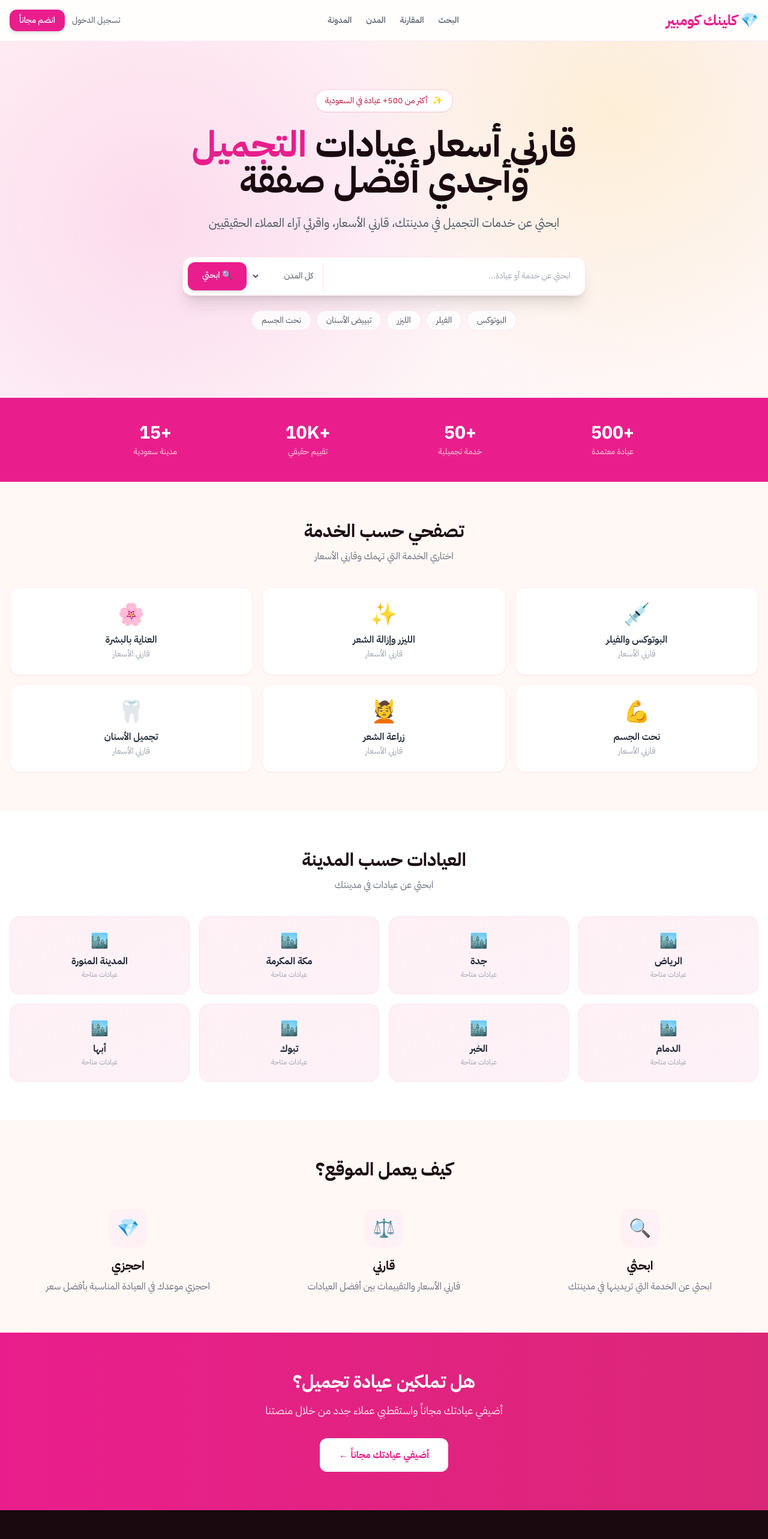
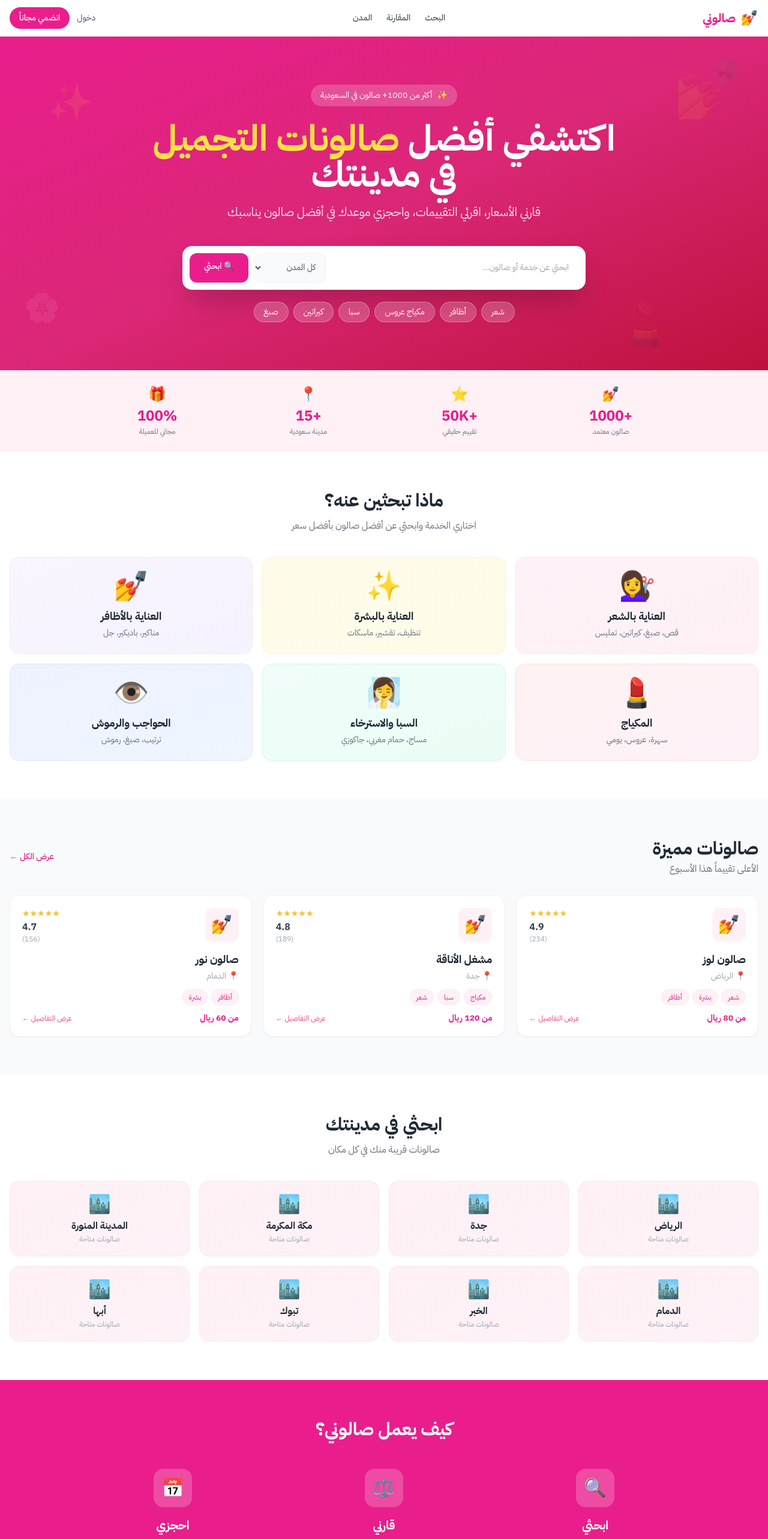
Before and after one commit to eeccv/clinic-compare, a Next.js app: page / in a window 1280 px wide. Shown: the top 2565 px of the page at 60% size. Built offline with nearby package versions, Linux system fonts and the light colour scheme.

Commit message:
update to beauty salon platform

```diff
--- a/app/page.tsx
+++ b/app/page.tsx
@@ -1,5 +1,14 @@
 // app/page.tsx
 import Link from 'next/link'
+
+const SALON_SERVICES = [
+  { slug: 'hair', name: 'العناية بالشعر', icon: '💇‍♀️', desc: 'قص، صبغ، كيراتين، تمليس', color: 'from-pink-50 to-rose-50', border: 'border-pink-100' },
+  { slug: 'skin', name: 'العناية بالبشرة', icon: '✨', desc: 'تنظيف، تقشير، ماسكات', color: 'from-amber-50 to-yellow-50', border: 'border-amber-100' },
+  { slug: 'nails', name: 'العناية بالأظافر', icon: '💅', desc: 'مناكير، باديكير، جل', color: 'from-purple-50 to-violet-50', border: 'border-purple-100' },
+  { slug: 'makeup', name: 'المكياج', icon: '💄', desc: 'سهرة، عروس، يومي', color: 'from-red-50 to-pink-50', border: 'border-red-100' },
+  { slug: 'spa', name: 'السبا والاسترخاء', icon: '🧖‍♀️', desc: 'مساج، حمام مغربي، جاكوزي', color: 'from-teal-50 to-emerald-50', border: 'border-teal-100' },
+  { slug: 'eyebrow', name: 'الحواجب والرموش', icon: '👁️', desc: 'ترتيب، صبغ، رموش', color: 'from-indigo-50 to-blue-50', border: 'border-indigo-100' },
+]
 
 const SAUDI_CITIES = [
   { name: 'riyadh', nameAr: 'الرياض' },
@@ -12,79 +21,80 @@ const SAUDI_CITIES = [
   { name: 'abha', nameAr: 'أبها' },
 ]
 
-const SERVICE_CATEGORIES = [
-  { slug: 'botox', name: 'البوتوكس والفيلر' },
-  { slug: 'laser', name: 'الليزر وإزالة الشعر' },
-  { slug: 'skin', name: 'العناية بالبشرة' },
-  { slug: 'body', name: 'نحت الجسم' },
-  { slug: 'hair', name: 'زراعة الشعر' },
-  { slug: 'dental', name: 'تجميل الأسنان' },
+const FEATURED_SALONS = [
+  { name: 'صالون لوز', city: 'الرياض', rating: 4.9, reviews: 234, services: ['شعر', 'بشرة', 'أظافر'], slug: 'louz-salon', price: 'من 80 ريال' },
+  { name: 'مشغل الأناقة', city: 'جدة', rating: 4.8, reviews: 189, services: ['مكياج', 'سبا', 'شعر'], slug: 'elegance-salon', price: 'من 120 ريال' },
+  { name: 'صالون نور', city: 'الدمام', rating: 4.7, reviews: 156, services: ['أظافر', 'بشرة'], slug: 'noor-salon', price: 'من 60 ريال' },
 ]
 
 export default function HomePage() {
   return (
-    <main className="min-h-screen bg-cream" dir="rtl">
+    <main className="min-h-screen bg-white" dir="rtl">
+
       {/* Navbar */}
-      <nav className="bg-white/80 backdrop-blur-md border-b border-rose-100 sticky top-0 z-50">
-        <div className="max-w-7xl mx-auto px-4 py-4 flex items-center justify-between">
-          <Link href="/" className="text-2xl font-bold text-rose-600">
-            💎 كلينك كومبير
+      <nav className="bg-white border-b border-rose-100 sticky top-0 z-50 shadow-sm">
+        <div className="max-w-7xl mx-auto px-4 py-3 flex items-center justify-between">
+          <Link href="/" className="flex items-center gap-2">
+            <span className="text-2xl">💅</span>
+            <span className="text-xl font-bold text-rose-600">صالوني</span>
           </Link>
           <div className="hidden md:flex items-center gap-6 text-sm font-medium text-gray-600">
             <Link href="/search" className="hover:text-rose-600 transition-colors">البحث</Link>
             <Link href="/compare" className="hover:text-rose-600 transition-colors">المقارنة</Link>
             <Link href="/cities" className="hover:text-rose-600 transition-colors">المدن</Link>
-            <Link href="/blog" className="hover:text-rose-600 transition-colors">المدونة</Link>
           </div>
           <div className="flex items-center gap-3">
-            <Link href="/login" className="text-sm text-gray-600 hover:text-rose-600">تسجيل الدخول</Link>
-            <Link href="/register" className="btn-primary text-sm py-2 px-4">انضم مجاناً</Link>
+            <Link href="/login" className="text-sm text-gray-600 hover:text-rose-600 hidden md:block">دخول</Link>
+            <Link href="/register" className="bg-rose-600 hover:bg-rose-700 text-white text-sm py-2 px-4 rounded-full transition-colors font-medium">انضمي مجاناً</Link>
           </div>
         </div>
       </nav>
 
       {/* Hero */}
-      <section className="relative overflow-hidden bg-gradient-to-br from-rose-50 via-pink-50 to-cream pt-20 pb-28">
-        <div className="absolute inset-0 opacity-30"
-          style={{backgroundImage: 'radial-gradient(circle at 20% 50%, #f9a8d4 0%, transparent 50%), radial-gradient(circle at 80% 20%, #fde68a 0%, transparent 40%)'}}
-        />
-        <div className="max-w-5xl mx-auto px-4 text-center relative">
-          <div className="inline-flex items-center gap-2 bg-white border border-rose-200 rounded-full px-4 py-2 text-sm text-rose-700 mb-6 shadow-sm">
+      <section className="relative bg-gradient-to-br from-rose-600 via-pink-600 to-rose-700 text-white overflow-hidden">
+        <div className="absolute inset-0 opacity-10">
+          <div className="absolute top-10 right-10 text-8xl">💅</div>
+          <div className="absolute top-20 left-20 text-6xl">✨</div>
+          <div className="absolute bottom-10 right-40 text-7xl">💄</div>
+          <div className="absolute bottom-20 left-10 text-5xl">🌸</div>
+        </div>
+        <div className="max-w-5xl mx-auto px-4 py-20 text-center relative">
+          <div className="inline-flex items-center gap-2 bg-white/20 backdrop-blur-sm rounded-full px-4 py-2 text-sm mb-6">
             <span>✨</span>
-            <span>أكثر من 500+ عيادة في السعودية</span>
+            <span>أكثر من 1000+ صالون في السعودية</span>
           </div>
-          <h1 className="text-5xl md:text-6xl font-bold text-dark mb-6 leading-tight">
-            قارني أسعار عيادات
-            <span className="text-rose-600"> التجميل</span>
-            <br />وأجدي أفضل صفقة
+          <h1 className="text-4xl md:text-6xl font-bold mb-4 leading-tight">
+            اكتشفي أفضل
+            <span className="text-yellow-300"> صالونات التجميل</span>
+            <br />في مدينتك
           </h1>
-          <p className="text-xl text-gray-600 mb-10 max-w-2xl mx-auto leading-relaxed">
-            ابحثي عن خدمات التجميل في مدينتك، قارني الأسعار، واقرئي آراء العملاء الحقيقيين
+          <p className="text-xl text-rose-100 mb-10 max-w-2xl mx-auto leading-relaxed">
+            قارني الأسعار، اقرئي التقييمات، واحجزي موعدك في أفضل صالون يناسبك
           </p>
 
-          {/* Search Bar */}
-          <div className="bg-white rounded-2xl shadow-xl border border-rose-100 p-2 max-w-2xl mx-auto flex gap-2">
+          {/* Search */}
+          <div className="bg-white rounded-2xl shadow-2xl p-3 max-w-2xl mx-auto flex gap-2">
             <input
               type="text"
-              placeholder="ابحثي عن خدمة أو عيادة..."
-              className="flex-1 px-4 py-3 text-right outline-none text-gray-700 placeholder:text-gray-400 text-sm"
+              placeholder="ابحثي عن خدمة أو صالون..."
+              className="flex-1 px-4 py-3 text-right outline-none text-gray-700 placeholder:text-gray-400 text-sm rounded-xl"
             />
-            <select className="px-3 py-3 text-sm text-gray-600 outline-none border-r border-rose-100 bg-transparent">
+            <select className="px-3 py-3 text-sm text-gray-600 outline-none bg-gray-50 rounded-xl border border-gray-100">
               <option>كل المدن</option>
               {SAUDI_CITIES.map(c => (
                 <option key={c.name} value={c.name}>{c.nameAr}</option>
               ))}
             </select>
-            <Link href="/search" className="btn-primary py-3 px-6 rounded-xl text-sm whitespace-nowrap">
+            <Link href="/search" className="bg-rose-600 hover:bg-rose-700 text-white py-3 px-6 rounded-xl text-sm whitespace-nowrap transition-colors font-medium">
               🔍 ابحثي
             </Link>
           </div>
 
-          {/* Quick links */}
-          <div className="flex flex-wrap justify-center gap-2 mt-6">
-            {['البوتوكس', 'الفيلر', 'الليزر', 'تبييض الأسنان', 'نحت الجسم'].map(s => (
+          {/* Quick Tags */}
+          <div className="flex flex-wrap justify-center gap-2 mt-5">
+            {['شعر', 'أظافر', 'مكياج عروس', 'سبا', 'كيراتين', 'صبغ'].map(s => (
               <Link key={s} href={`/search?q=${s}`}
-                className="bg-white/80 hover:bg-white border border-rose-100 rounded-full px-4 py-1.5 text-sm text-gray-600 hover:text-rose-600 transition-all">
+                className="bg-white/20 hover:bg-white/30 backdrop-blur-sm rounded-full px-4 py-1.5 text-sm transition-all border border-white/30">
                 {s}
               </Link>
             ))}
@@ -93,110 +103,152 @@ export default function HomePage() {
       </section>
 
       {/* Stats */}
-      <section className="bg-rose-600 text-white py-10">
-        <div className="max-w-5xl mx-auto px-4 grid grid-cols-2 md:grid-cols-4 gap-6 text-center">
+      <section className="bg-rose-50 border-b border-rose-100 py-6">
+        <div className="max-w-5xl mx-auto px-4 grid grid-cols-4 gap-4 text-center">
           {[
-            { num: '+500', label: 'عيادة معتمدة' },
-            { num: '+50', label: 'خدمة تجميلية' },
-            { num: '+10K', label: 'تقييم حقيقي' },
-            { num: '+15', label: 'مدينة سعودية' },
+            { num: '+1000', label: 'صالون معتمد', icon: '💅' },
+            { num: '+50K', label: 'تقييم حقيقي', icon: '⭐' },
+            { num: '+15', label: 'مدينة سعودية', icon: '📍' },
+            { num: '100%', label: 'مجاني للعميلة', icon: '🎁' },
           ].map(s => (
-            <div key={s.label}>
-              <div className="text-3xl font-bold mb-1">{s.num}</div>
-              <div className="text-rose-200 text-sm">{s.label}</div>
+            <div key={s.label} className="flex flex-col items-center">
+              <span className="text-2xl mb-1">{s.icon}</span>
+              <div className="text-2xl font-bold text-rose-600">{s.num}</div>
+              <div className="text-xs text-gray-500 mt-0.5">{s.label}</div>
             </div>
           ))}
         </div>
       </section>
 
-      {/* Categories */}
-      <section className="section">
-        <h2 className="text-3xl font-bold text-center mb-3">تصفحي حسب الخدمة</h2>
-        <p className="text-gray-500 text-center mb-10">اختاري الخدمة التي تهمك وقارني الأسعار</p>
+      {/* Services */}
+      <section className="py-16 px-4 max-w-7xl mx-auto">
+        <div className="text-center mb-10">
+          <h2 className="text-3xl font-bold text-gray-800 mb-3">ماذا تبحثين عنه؟</h2>
+          <p className="text-gray-500">اختاري الخدمة وابحثي عن أفضل صالون بأفضل سعر</p>
+        </div>
         <div className="grid grid-cols-2 md:grid-cols-3 gap-4">
-          {SERVICE_CATEGORIES.map((cat, i) => (
-            <Link key={cat.slug} href={`/service/${cat.slug}`}
-              className="card p-6 text-center group cursor-pointer hover:border-rose-200">
-              <div className="text-4xl mb-3">
-                {['💉', '✨', '🌸', '💪', '💆', '🦷'][i]}
-              </div>
-              <h3 className="font-semibold text-gray-800 group-hover:text-rose-600 transition-colors">
-                {cat.name}
+          {SALON_SERVICES.map(svc => (
+            <Link key={svc.slug} href={`/search?service=${svc.slug}`}
+              className={`bg-gradient-to-br ${svc.color} border ${svc.border} rounded-2xl p-6 text-center group cursor-pointer hover:shadow-lg transition-all hover:-translate-y-1`}>
+              <div className="text-5xl mb-3">{svc.icon}</div>
+              <h3 className="font-bold text-gray-800 text-lg group-hover:text-rose-600 transition-colors mb-1">
+                {svc.name}
               </h3>
-              <p className="text-sm text-gray-400 mt-1">قارني الأسعار</p>
+              <p className="text-sm text-gray-500">{svc.desc}</p>
             </Link>
           ))}
         </div>
       </section>
 
-      {/* Cities */}
-      <section className="bg-white py-16 px-4">
+      {/* Featured Salons */}
+      <section className="bg-gray-50 py-16 px-4">
         <div className="max-w-7xl mx-auto">
-          <h2 className="text-3xl font-bold text-center mb-3">العيادات حسب المدينة</h2>
-          <p className="text-gray-500 text-center mb-10">ابحثي عن عيادات في مدينتك</p>
-          <div className="grid grid-cols-2 md:grid-cols-4 gap-4">
-            {SAUDI_CITIES.map(city => (
-              <Link key={city.name} href={`/cities/${city.name}`}
-                className="relative overflow-hidden rounded-2xl p-6 text-center group cursor-pointer
-                  bg-gradient-to-br from-rose-50 to-pink-50 border border-rose-100
-                  hover:from-rose-100 hover:to-pink-100 transition-all hover:shadow-md">
-                <div className="text-2xl mb-2">🏙️</div>
-                <h3 className="font-bold text-gray-800 group-hover:text-rose-600 transition-colors">
-                  {city.nameAr}
-                </h3>
-                <p className="text-xs text-gray-400 mt-1">عيادات متاحة</p>
+          <div className="flex items-center justify-between mb-8">
+            <div>
+              <h2 className="text-3xl font-bold text-gray-800 mb-1">صالونات مميزة</h2>
+              <p className="text-gray-500">الأعلى تقييماً هذا الأسبوع</p>
+            </div>
+            <Link href="/search" className="text-rose-600 hover:underline text-sm font-medium">عرض الكل ←</Link>
+          </div>
+          <div className="grid md:grid-cols-3 gap-5">
+            {FEATURED_SALONS.map(salon => (
+              <Link key={salon.slug} href={`/clinic/${salon.slug}`}
+                className="bg-white rounded-2xl shadow-sm border border-gray-100 p-5 hover:shadow-md transition-all group">
+                <div className="flex items-start justify-between mb-3">
+                  <div className="w-14 h-14 bg-rose-50 rounded-xl flex items-center justify-center text-3xl">💅</div>
+                  <div className="text-left">
+                    <div className="text-amber-400 text-sm">{'★'.repeat(Math.round(salon.rating))}</div>
+                    <div className="font-bold text-gray-700">{salon.rating}</div>
+                    <div className="text-xs text-gray-400">({salon.reviews})</div>
+                  </div>
+                </div>
+                <h3 className="font-bold text-gray-800 text-lg group-hover:text-rose-600 transition-colors mb-1">{salon.name}</h3>
+                <p className="text-sm text-gray-400 mb-3">📍 {salon.city}</p>
+                <div className="flex flex-wrap gap-1.5 mb-3">
+                  {salon.services.map(s => (
+                    <span key={s} className="bg-rose-50 text-rose-600 text-xs px-2.5 py-1 rounded-full border border-rose-100">{s}</span>
+                  ))}
+                </div>
+                <div className="flex items-center justify-between">
+                  <span className="font-bold text-rose-600 text-sm">{salon.price}</span>
+                  <span className="text-xs text-rose-500 group-hover:underline">عرض التفاصيل ←</span>
+                </div>
               </Link>
             ))}
           </div>
         </div>
       </section>
 
-      {/* How it works */}
-      <section className="section">
-        <h2 className="text-3xl font-bold text-center mb-12">كيف يعمل الموقع؟</h2>
-        <div className="grid md:grid-cols-3 gap-8">
-          {[
-            { icon: '🔍', title: 'ابحثي', desc: 'ابحثي عن الخدمة التي تريدينها في مدينتك' },
-            { icon: '⚖️', title: 'قارني', desc: 'قارني الأسعار والتقييمات بين أفضل العيادات' },
-            { icon: '💎', title: 'احجزي', desc: 'احجزي موعدك في العيادة المناسبة بأفضل سعر' },
-          ].map((s, i) => (
-            <div key={i} className="text-center">
-              <div className="w-16 h-16 bg-rose-50 rounded-2xl flex items-center justify-center text-3xl mx-auto mb-4">
-                {s.icon}
-              </div>
-              <h3 className="text-xl font-bold mb-2">{s.title}</h3>
-              <p className="text-gray-500 leading-relaxed">{s.desc}</p>
-            </div>
+      {/* Cities */}
+      <section className="py-16 px-4 max-w-7xl mx-auto">
+        <h2 className="text-3xl font-bold text-center text-gray-800 mb-3">ابحثي في مدينتك</h2>
+        <p className="text-gray-500 text-center mb-10">صالونات قريبة منك في كل مكان</p>
+        <div className="grid grid-cols-2 md:grid-cols-4 gap-4">
+          {SAUDI_CITIES.map(city => (
+            <Link key={city.name} href={`/cities/${city.name}`}
+              className="bg-gradient-to-br from-rose-50 to-pink-50 border border-rose-100 rounded-2xl p-5 text-center group hover:shadow-md hover:border-rose-200 transition-all">
+              <div className="text-3xl mb-2">🏙️</div>
+              <h3 className="font-bold text-gray-800 group-hover:text-rose-600 transition-colors">{city.nameAr}</h3>
+              <p className="text-xs text-gray-400 mt-1">صالونات متاحة</p>
+            </Link>
           ))}
         </div>
       </section>
 
-      {/* CTA for clinics */}
-      <section className="bg-gradient-to-r from-rose-600 to-pink-600 text-white py-16 px-4">
+      {/* How it works */}
+      <section className="bg-rose-600 text-white py-16 px-4">
+        <div className="max-w-5xl mx-auto">
+          <h2 className="text-3xl font-bold text-center mb-12">كيف يعمل صالوني؟</h2>
+          <div className="grid md:grid-cols-3 gap-8 text-center">
+            {[
+              { icon: '🔍', title: 'ابحثي', desc: 'ابحثي عن الخدمة التي تريدينها في مدينتك' },
+              { icon: '⚖️', title: 'قارني', desc: 'قارني الأسعار والتقييمات بين أفضل الصالونات' },
+              { icon: '📅', title: 'احجزي', desc: 'احجزي موعدك بسهولة في الصالون المفضل' },
+            ].map((s, i) => (
+              <div key={i}>
+                <div className="w-16 h-16 bg-white/20 rounded-2xl flex items-center justify-center text-3xl mx-auto mb-4">{s.icon}</div>
+                <h3 className="text-xl font-bold mb-2">{s.title}</h3>
+                <p className="text-rose-100 leading-relaxed">{s.desc}</p>
+              </div>
+            ))}
+          </div>
+        </div>
+      </section>
+
+      {/* CTA for salons */}
+      <section className="py-16 px-4 bg-white">
         <div className="max-w-3xl mx-auto text-center">
-          <h2 className="text-3xl font-bold mb-4">هل تملكين عيادة تجميل؟</h2>
-          <p className="text-rose-100 mb-8 text-lg">
-            أضيفي عيادتك مجاناً واستقطبي عملاء جدد من خلال منصتنا
+          <div className="text-5xl mb-4">💅</div>
+          <h2 className="text-3xl font-bold text-gray-800 mb-4">هل تملكين صالون تجميل؟</h2>
+          <p className="text-gray-500 mb-8 text-lg leading-relaxed">
+            أضيفي صالونك مجاناً واستقطبي عميلات جدد من خلال منصة صالوني
           </p>
-          <Link href="/register" className="bg-white text-rose-600 font-bold px-8 py-4 rounded-xl hover:bg-rose-50 transition-colors inline-block">
-            أضيفي عيادتك مجاناً ←
-          </Link>
+          <div className="flex gap-4 justify-center">
+            <Link href="/register" className="bg-rose-600 hover:bg-rose-700 text-white font-bold px-8 py-4 rounded-xl transition-colors">
+              أضيفي صالونك مجاناً ←
+            </Link>
+            <Link href="/search" className="border border-rose-200 text-rose-600 font-bold px-8 py-4 rounded-xl hover:bg-rose-50 transition-colors">
+              تصفحي الصالونات
+            </Link>
+          </div>
         </div>
       </section>
 
       {/* Footer */}
-      <footer className="bg-dark text-white py-12 px-4">
+      <footer className="bg-gray-900 text-white py-12 px-4">
         <div className="max-w-7xl mx-auto grid md:grid-cols-4 gap-8">
           <div>
-            <div className="text-xl font-bold text-rose-400 mb-3">💎 كلينك كومبير</div>
+            <div className="flex items-center gap-2 text-xl font-bold text-rose-400 mb-3">
+              <span>💅</span><span>صالوني</span>
+            </div>
             <p className="text-gray-400 text-sm leading-relaxed">
-              منصة مقارنة أسعار عيادات التجميل الأولى في المملكة العربية السعودية
+              منصة مقارنة أسعار صالونات التجميل الأولى في المملكة العربية السعودية
             </p>
           </div>
           {[
+            { title: 'الخدمات', links: ['العناية بالشعر', 'الأظافر', 'المكياج', 'السبا'] },
             { title: 'الموقع', links: ['البحث', 'المقارنة', 'المدن', 'المدونة'] },
-            { title: 'الخدمات', links: ['البوتوكس', 'الليزر', 'العناية بالبشرة', 'نحت الجسم'] },
-            { title: 'للعيادات', links: ['أضف عيادتك', 'تسجيل الدخول', 'لوحة التحكم', 'تواصل معنا'] },
+            { title: 'للصالونات', links: ['أضيفي صالونك', 'تسجيل الدخول', 'لوحة التحكم', 'تواصلي معنا'] },
           ].map(col => (
             <div key={col.title}>
               <h4 className="font-semibold mb-3 text-gray-200">{col.title}</h4>
@@ -209,7 +261,7 @@ export default function HomePage() {
           ))}
         </div>
         <div className="max-w-7xl mx-auto mt-10 pt-6 border-t border-gray-800 text-center text-gray-500 text-sm">
-          © 2025 كلينك كومبير — جميع الحقوق محفوظة
+          © 2025 صالوني — جميع الحقوق محفوظة
         </div>
       </footer>
     </main>
```
